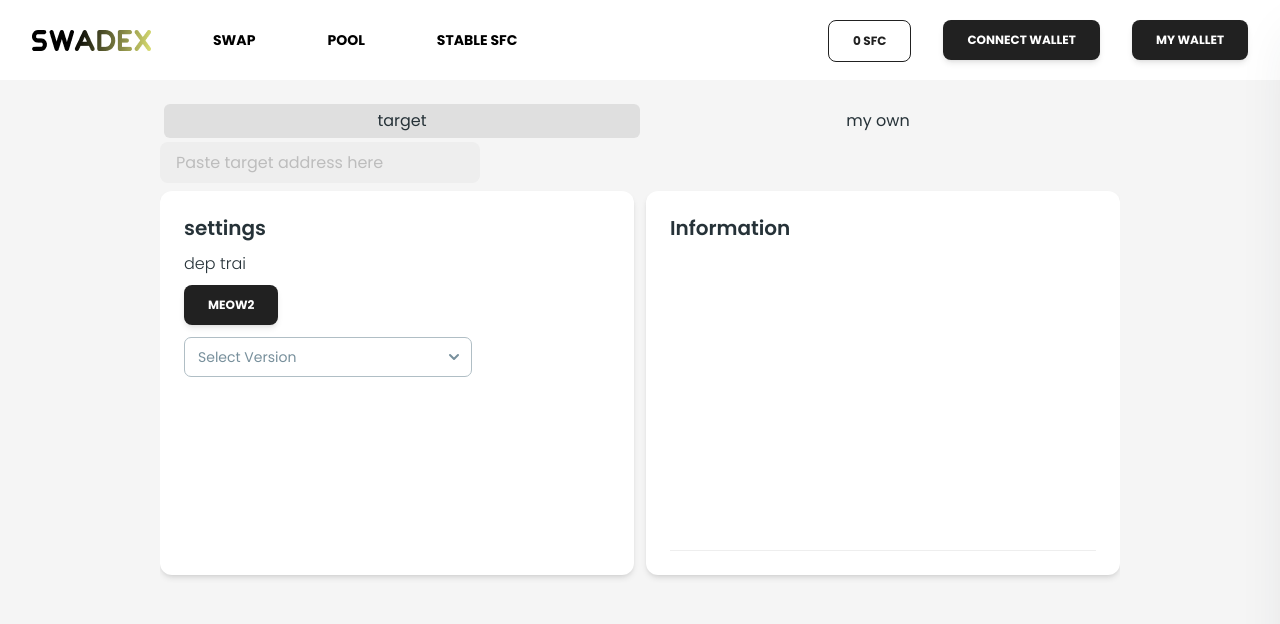
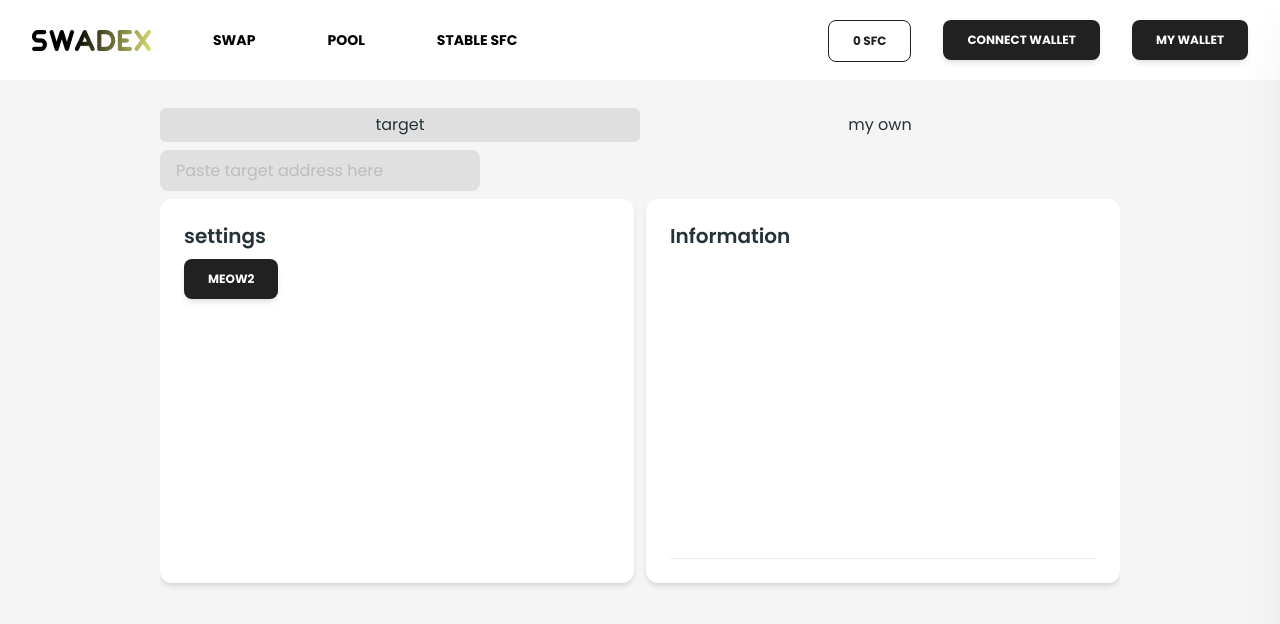
Before and after one commit to nhatme/sfc-client-react, a React (Create React App) app: page /stable_sfc in a window 1280 px wide. Shown: the top 624 px of the page. Built offline with nearby package versions, Linux system fonts and the light colour scheme.

Commit message:
develop...

```diff
--- a/src/components/TabsCustom.tsx
+++ b/src/components/TabsCustom.tsx
@@ -15,20 +15,20 @@ const TransparentTabs: FC<TransparentTabsCustom> = ({ data }) => {
     return (
         <Tabs value={stateTarget} className="max-w-full">
             <TabsHeader
-                className="bg-transparent"
+                className="bg-transparent p-0 py-2"
                 indicatorProps={{
                     className: "bg-gray-900/10 shadow-none !text-gray-900",
                 }}
             >
                 {data && data.map(({ label, value, target }, index) => (
-                    <Tab key={value} value={value} onClick={() => setStateTarget(target)}>
+                    <Tab className="" key={value} value={value} onClick={() => setStateTarget(target)}>
                         {label}
                     </Tab>
                 ))}
             </TabsHeader>
             {(stateTarget == "target") && (
                 <div>
-                    <InputCustom placeHolder="Paste target address here" inputClassName="bg-gray-200" className="flex flex-col bg-gray-200 px-4 rounded-lg w-1/3" type="text" />
+                    <InputCustom placeHolder="Paste target address here" inputClassName="bg-gray-300" className="flex flex-col bg-gray-300 px-4 rounded-lg w-1/3" type="text" />
                 </div>
             )}
             <TabsBody>
--- a/src/pages/StableCoin.tsx
+++ b/src/pages/StableCoin.tsx
@@ -18,14 +18,9 @@ const StableCoin: FC = () => {
             <div className="w-full h-96">
                 <CardStableCoin
                     variant="h5"
+                    className="h-full"
                     nameCard="settings"
                     buttons={buttonsEl}
-                    selectOptions={<ControlledSelect className="mt-3" />}
-                    className="h-full"
-                    typograph={<Typography variant="paragraph" color="blue-gray" className="mb-2">
-                        dep trai
-                    </Typography>}
-
                 />
             </div>
             <CardStableCoin variant="h5" className="w-full flex justify-between" nameCard="Information" cardFooter={<CardFooter><hr /></CardFooter>} />
```
